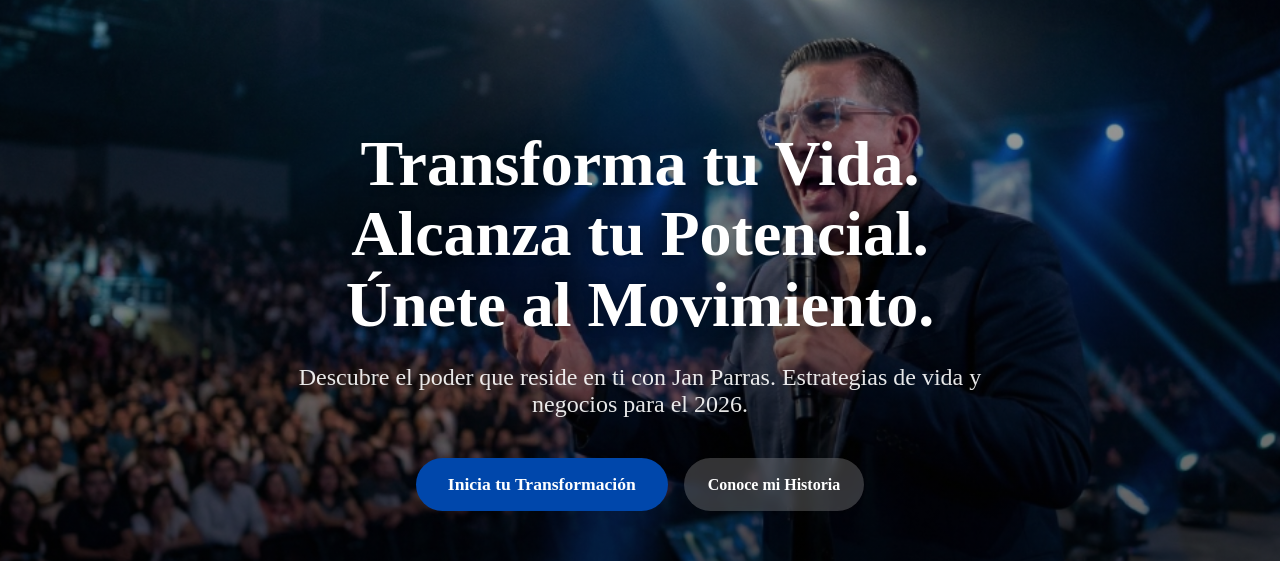
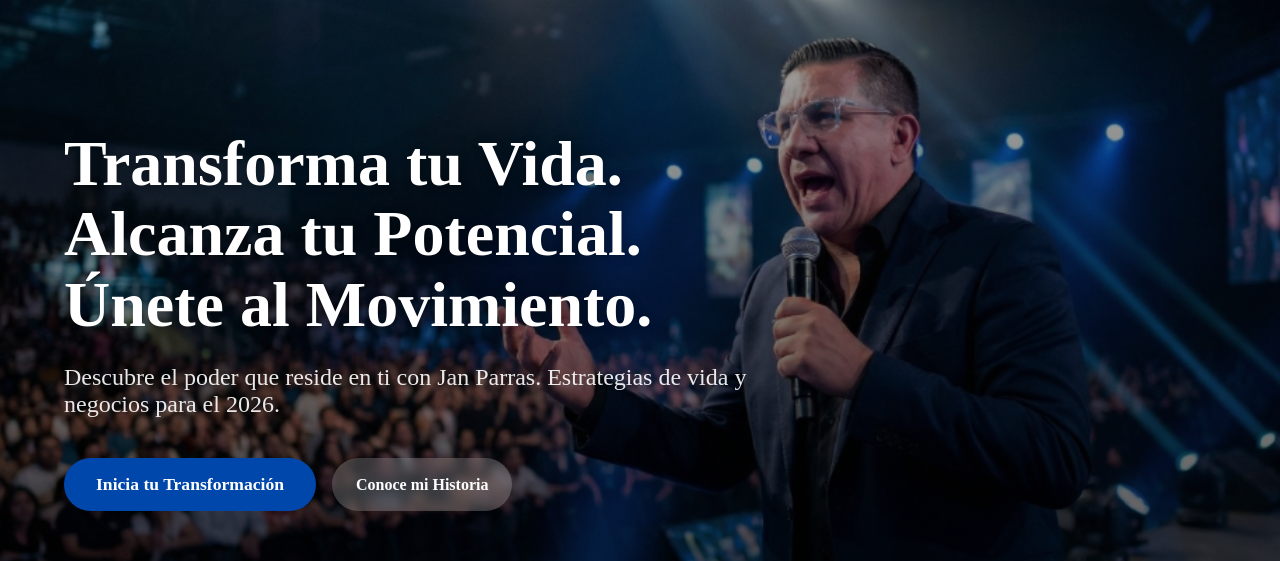
Before and after one commit to josephdelgadoa/janparras, a Next.js app: page / in a window 1280 px wide. Shown: the part 80-641 px from the top of the page. Built offline with nearby package versions, Linux system fonts and the light colour scheme; a web font is replaced by a local one.

Commit message:
Update Hero alignment and add About section image

```diff
--- a/src/components/AboutSection.tsx
+++ b/src/components/AboutSection.tsx
@@ -37,12 +37,11 @@ export default function AboutSection() {
 
                     <div className={styles.imageContainer}>
                         {/* Placeholder for Jon's photo */}
-                        <Image
-                            src="/jon-parras-about.jpg"
-                            alt="Jan Parras Speaking"
-                            fill
+                        <img
+                            src="/jan-parras-about-real.jpg"
+                            alt="Jan Parras - De la Adversidad a la Cima"
                             className={styles.image}
-                            style={{ objectFit: 'cover' }}
+                            style={{ objectFit: 'cover', width: '100%', height: '100%' }}
                         />
                     </div>
                 </div>
--- a/src/components/Hero.module.css
+++ b/src/components/Hero.module.css
@@ -4,7 +4,7 @@
     width: 100%;
     display: flex;
     align-items: center;
-    justify-content: center;
+    justify-content: flex-start !important;
     overflow: hidden;
     color: white;
 }
@@ -32,10 +32,16 @@
 }
 
 .content {
-    text-align: center;
-    max-width: 900px;
-    padding: 0 2rem;
+    text-align: left !important;
+    width: 100%;
+    max-width: 1200px;
+    padding: 0 5%;
+    margin-left: 0 !important;
+    margin-right: auto !important;
     animation: fadeInUp 1s ease-out;
+    display: flex;
+    flex-direction: column;
+    align-items: flex-start !important;
 }
 
 .heading {
@@ -45,6 +51,7 @@
     margin-bottom: 1.5rem;
     line-height: 1.1;
     text-shadow: 0 2px 10px rgba(0, 0, 0, 0.3);
+    text-align: left !important;
 }
 
 .subheading {
@@ -53,14 +60,15 @@
     margin-bottom: 2.5rem;
     opacity: 0.9;
     max-width: 700px;
-    margin-left: auto;
-    margin-right: auto;
+    margin-left: 0 !important;
+    margin-right: auto !important;
+    text-align: left !important;
 }
 
 .ctaGroup {
     display: flex;
     gap: 1rem;
-    justify-content: center;
+    justify-content: flex-start !important;
 }
 
 @keyframes fadeInUp {
@@ -77,9 +85,10 @@
 
 .mediaLogos {
     display: flex;
-    justify-content: center;
+    justify-content: flex-start !important;
     gap: 2rem;
     margin-top: 4rem;
     opacity: 0.7;
     filter: grayscale(1);
+    margin-left: 0 !important;
 }
--- a/src/components/Hero.tsx
+++ b/src/components/Hero.tsx
@@ -22,7 +22,7 @@ export default function Hero() {
 
             <div className={styles.overlay} />
 
-            <div className={styles.content}>
+            <div className={styles.content} style={{ textAlign: 'left', marginLeft: '0', alignItems: 'flex-start' }}>
                 <h1 className={styles.heading}>
                     Transforma tu Vida.<br />
                     Alcanza tu Potencial.<br />
```
Also changed, not shown: public/jan-parras-about-real.jpg (added).
